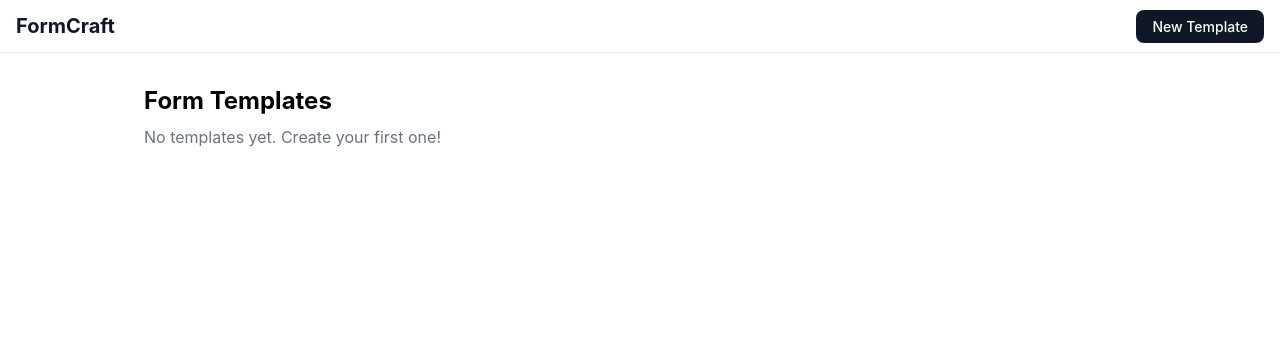
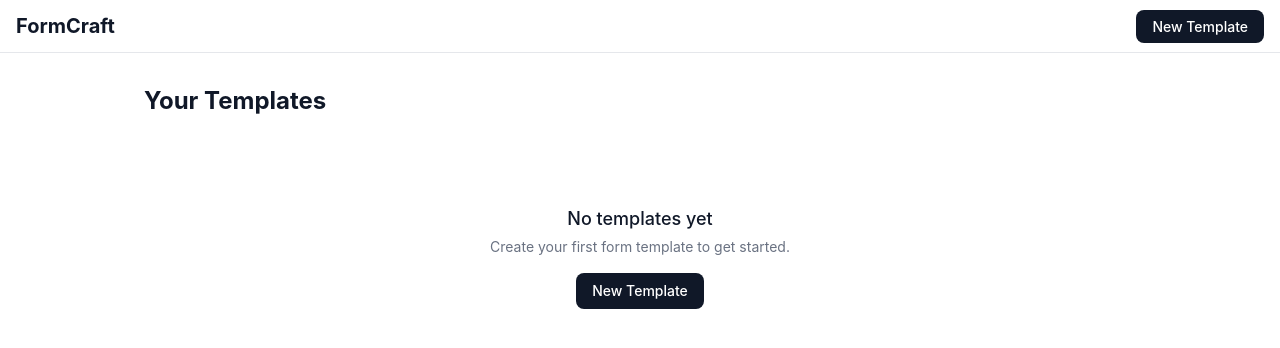
Before and after one commit to codxmayank/form-builder, a React (Vite) app: page / in a window 1280 px wide. Shown: the top 348 px of the page. Built offline with nearby package versions, Linux system fonts and the light colour scheme.

Commit message:
add templates list and integrate on homepage

```diff
--- /dev/null
+++ b/src/features/templates/TemplatesList.tsx
@@ -0,0 +1,73 @@
+import { useEffect } from 'react';
+import { Link } from 'react-router';
+import { useTemplateStore } from '@/stores/template-store';
+import { getInstancesByTemplate } from '@/lib/storage';
+
+function formatRelativeTime(dateStr: string): string {
+  const diff = Date.now() - new Date(dateStr).getTime();
+  const minutes = Math.floor(diff / 60000);
+  if (minutes < 1) return 'just now';
+  if (minutes < 60) return `${minutes}m ago`;
+  const hours = Math.floor(minutes / 60);
+  if (hours < 24) return `${hours}h ago`;
+  const days = Math.floor(hours / 24);
+  return `${days}d ago`;
+}
+
+export default function TemplatesList() {
+  const templates = useTemplateStore((s) => s.templates);
+  const loadTemplates = useTemplateStore((s) => s.loadTemplates);
+
+  useEffect(() => {
+    loadTemplates();
+  }, [loadTemplates]);
+
+  if (templates.length === 0) {
+    return (
+      <div className="py-16 text-center">
+        <h2 className="text-lg font-medium text-gray-900">No templates yet</h2>
+        <p className="mt-1 text-sm text-gray-500">
+          Create your first form template to get started.
+        </p>
+        <Link
+          to="/builder/new"
+          className="mt-4 inline-block rounded-lg bg-gray-900 px-4 py-2 text-sm font-medium text-white hover:bg-gray-800"
+        >
+          New Template
+        </Link>
+      </div>
+    );
+  }
+
+  return (
+    <div className="grid gap-4 sm:grid-cols-2 lg:grid-cols-3">
+      {templates.map((template) => {
+        const instanceCount = getInstancesByTemplate(template.id).length;
+
+        return (
+          <Link
+            key={template.id}
+            to={`/builder/${template.id}`}
+            className="rounded-lg border border-gray-200 p-4 transition-shadow hover:shadow-md"
+          >
+            <h3 className="font-medium text-gray-900">{template.title || 'Untitled Form'}</h3>
+            <div className="mt-2 flex gap-3 text-sm text-gray-500">
+              <span>{template.fields.length} fields</span>
+              <span>{instanceCount} responses</span>
+            </div>
+            <p className="mt-1 text-xs text-gray-400">
+              Updated {formatRelativeTime(template.updatedAt)}
+            </p>
+            <Link
+              to={`/fill/${template.id}`}
+              onClick={(e) => e.stopPropagation()}
+              className="mt-3 inline-block rounded bg-gray-100 px-3 py-1.5 text-xs font-medium text-gray-700 hover:bg-gray-200"
+            >
+              New Response
+            </Link>
+          </Link>
+        );
+      })}
+    </div>
+  );
+}
--- a/src/pages/HomePage.tsx
+++ b/src/pages/HomePage.tsx
@@ -1,8 +1,12 @@
+import TemplatesList from '@/features/templates/TemplatesList';
+
 export default function HomePage() {
   return (
-    <main className="mx-auto max-w-5xl px-4 py-8">
-      <h1 className="text-2xl font-bold">Form Templates</h1>
-      <p className="mt-2 text-gray-500">No templates yet. Create your first one!</p>
-    </main>
+    <div className="mx-auto max-w-5xl px-4 py-8">
+      <h1 className="text-2xl font-bold text-gray-900">Your Templates</h1>
+      <div className="mt-6">
+        <TemplatesList />
+      </div>
+    </div>
   );
 }
```
